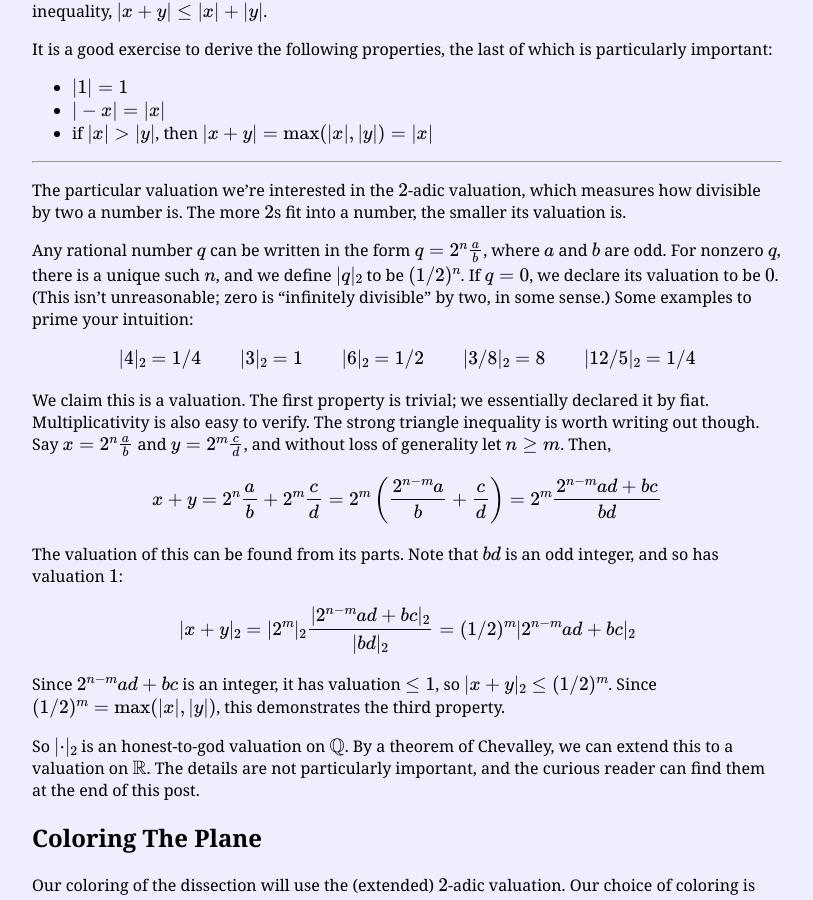
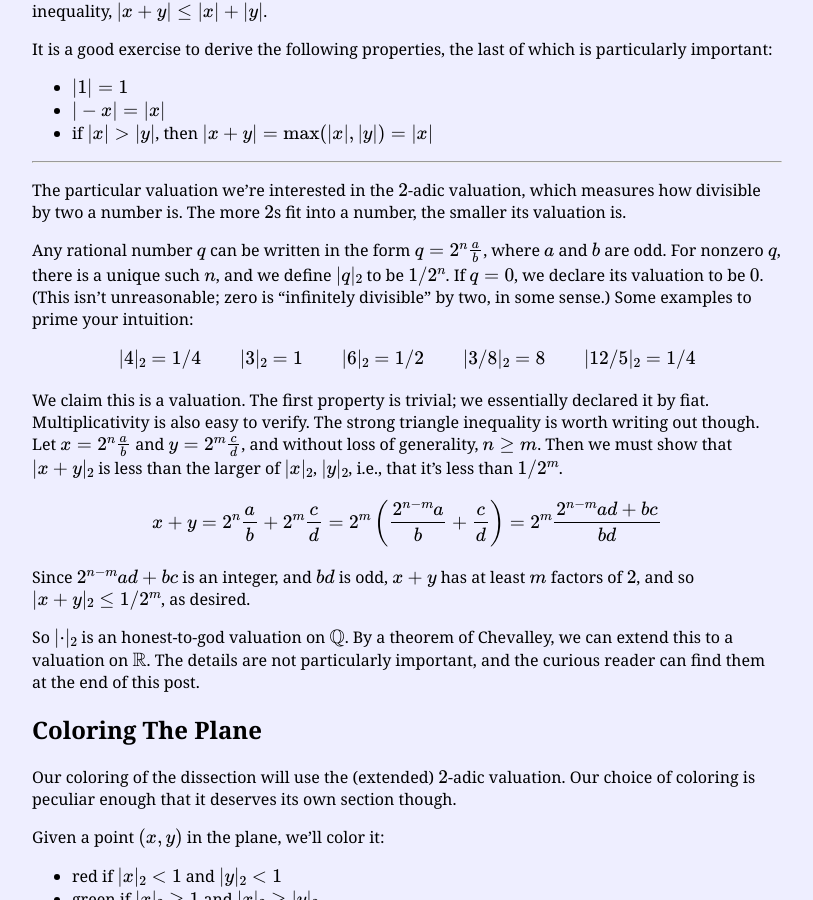
Before and after one commit to HenrySwanson/math-mondays, a Jekyll site: the page built from _posts/2018-09-24-monskys-theorem.md, in a window 1280 px wide and 900 px high, scrolled down 3130 px. Shown: the whole window, without its empty margins (233-1046 px from the left). Built offline with Jekyll 4.4.1, drawn with Linux system fonts in a browser that asks for light colours; formulas are drawn with MathJax 3.

Commit message:
Fix a sentence I didn't like
Also fix gitignore

```diff
--- a/_posts/2018-09-24-monskys-theorem.md
+++ b/_posts/2018-09-24-monskys-theorem.md
@@ -106,16 +106,13 @@ It is a good exercise to derive the following properties, the last of which is p
 
 The particular valuation we're interested in the $2$-adic valuation, which measures how divisible by two a number is. The more $2$s fit into a number, the smaller its valuation is.
 
-Any rational number $q$ can be written in the form $q = 2^n \frac{a}{b}$, where $a$ and $b$ are odd. For nonzero $q$, there is a unique such $n$, and we define $\abs{q}$ to be $(1/2)^n$. If $q = 0$, we declare its valuation to be $0$. (This isn't unreasonable; zero is "infinitely divisible" by two, in some sense.) Some examples to prime your intuition:
+Any rational number $q$ can be written in the form $q = 2^n \frac{a}{b}$, where $a$ and $b$ are odd. For nonzero $q$, there is a unique such $n$, and we define $\abs{q}$ to be $1/2^n$. If $q = 0$, we declare its valuation to be $0$. (This isn't unreasonable; zero is "infinitely divisible" by two, in some sense.) Some examples to prime your intuition:
 \\[ \abs{4} = 1/4 \qquad \abs{3} = 1 \qquad \abs{6} = 1/2 \qquad \abs{3/8} = 8 \qquad \abs{12/5} = 1/4 \\]
 
-We claim this is a valuation. The first property is trivial; we essentially declared it by fiat. Multiplicativity is also easy to verify. The strong triangle inequality is worth writing out though. Say $x = 2^n \frac{a}{b}$ and $y = 2^m \frac{c}{d}$, and without loss of generality let $n \ge m$. Then,
+We claim this is a valuation. The first property is trivial; we essentially declared it by fiat. Multiplicativity is also easy to verify. The strong triangle inequality is worth writing out though. Let $x = 2^n \frac{a}{b}$ and $y = 2^m \frac{c}{d}$, and without loss of generality, $n \ge m$. Then we must show that $\abs{x+y}$ is less than the larger of $\abs{x}$, $\abs{y}$, i.e., that it's less than $1/2^m$.
 \\[ x + y = 2^n \frac{a}{b} + 2^m \frac{c}{d} = 2^m \left( \frac{2^{n-m} a}{b} + \frac{c}{d} \right) = 2^m \frac{2^{n-m} ad + bc}{bd} \\]
 
-The valuation of this can be found from its parts. Note that $bd$ is an odd integer, and so has valuation $1$:
-\\[ \abs{x + y} = \abs{2^m} \frac{\abs{2^{n-m} ad + bc}}{\abs{bd}} = (1/2)^m \abs{2^{n-m} ad + bc} \\]
-
-Since $2^{n-m} ad + bc$ is an integer, it has valuation $\le 1$, so $\abs{x + y} \le (1/2)^m$. Since $(1/2)^m = \max(\|x\|, \|y\|)$, this demonstrates the third property.
+Since $2^{n-m} ad + bc$ is an integer, and $bd$ is odd, $x + y$ has at least $m$ factors of $2$, and so $\abs{x + y} \le 1/2^m$, as desired.
 
 So $\abs{\cdot}$ is an honest-to-god valuation on $\QQ$. By a theorem of Chevalley, we can extend this to a valuation on $\RR$. The details are not particularly important, and the curious reader can find them at the end of this post.
 
```
Also changed, not shown: 1 other file.
